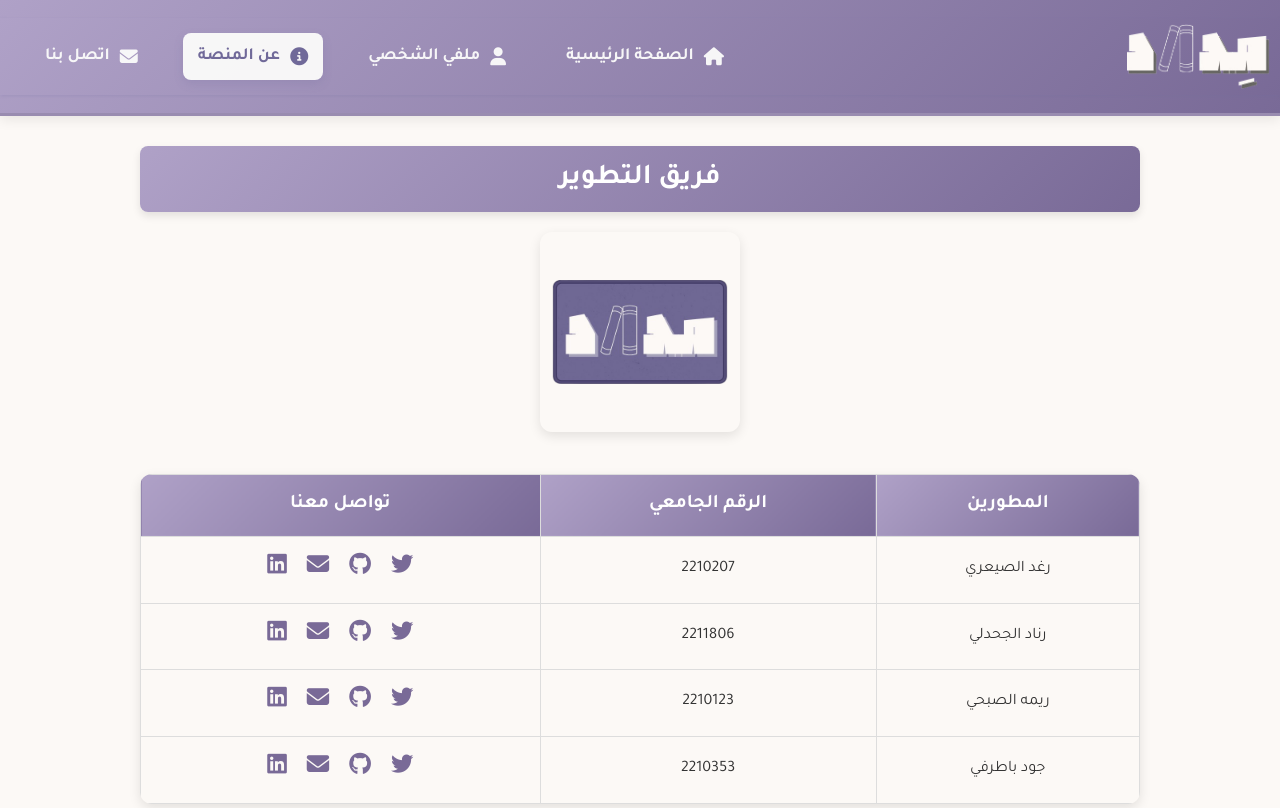
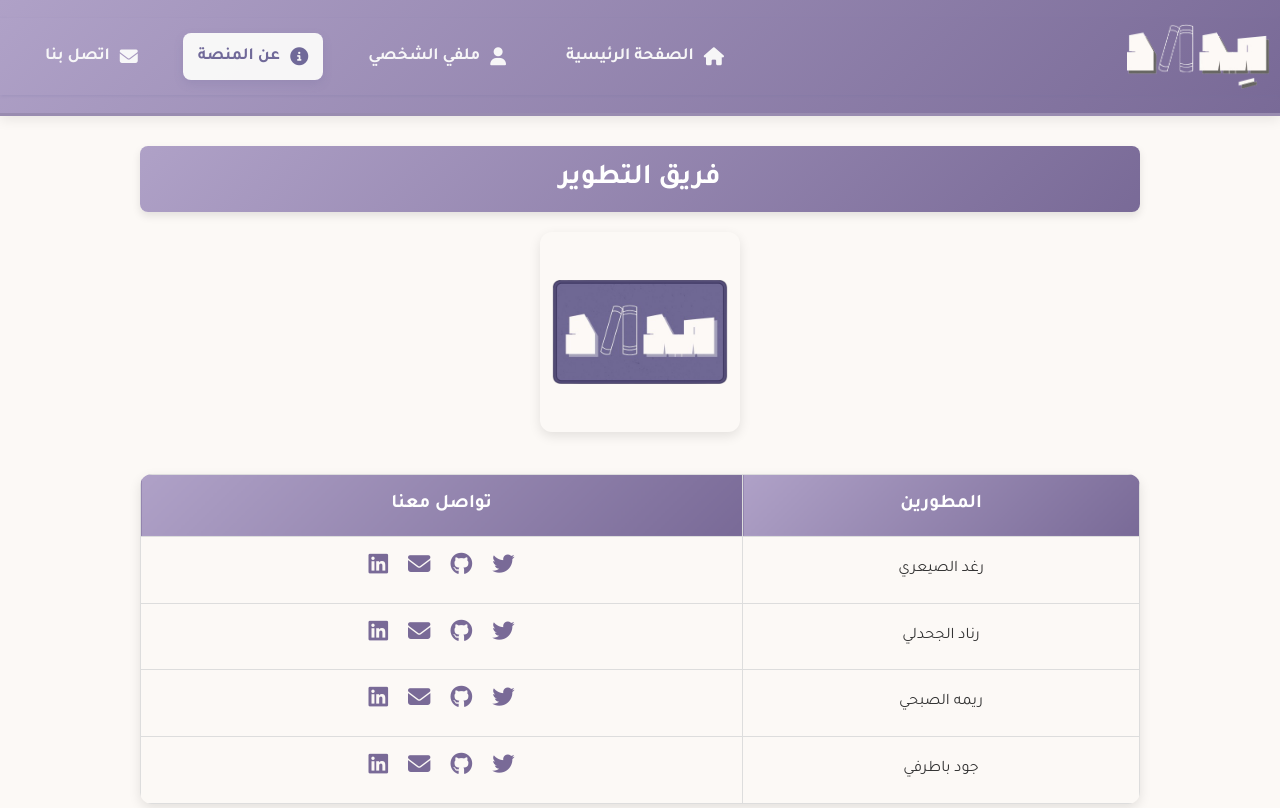
Before and after one commit to Joud676/Medad, a website: page public/HTML/AboutUs.html in a window 1280 px wide. Shown: the top 808 px of the page. Drawn offline with Linux system fonts and the light colour scheme.

Commit message:
Modifications

```diff
--- a/public/CSS/WriteStyles.css
+++ b/public/CSS/WriteStyles.css
@@ -98,14 +98,13 @@ main {
 
 .book {
     width: 100%;
-    height: auto;
+    height: 500px;
     background: #fcf9f6;
     border: 2px solid #ece6dc;
     border-radius: 8px;
     box-shadow: 0 8px 16px rgba(0, 0, 0, 0.1);
     display: flex;
     flex-wrap: wrap;
-    overflow: hidden;
     position: relative;
 }
 
--- a/public/HTML/AboutUs.html
+++ b/public/HTML/AboutUs.html
@@ -47,7 +47,6 @@
             <thead>
                 <tr>
                     <th>المطورين</th>
-                    <th>الرقم الجامعي</th>
                     <th>تواصل معنا</th>
                 </tr>
             </thead>
@@ -55,7 +54,6 @@
                 <!-- Raghad info -->
                 <tr>
                     <td>رغد الصيعري</td>
-                    <td>2210207</td>
                     <td>
                         <div class="icon-link">
                             <a href="https://x.com/iiraii19?s=21&t=_2yWQPV4WFqc8rpwtbrggA" target="_blank"
@@ -80,7 +78,6 @@
                 <!--  Ranad info -->
                 <tr>
                     <td>رناد الجحدلي</td>
-                    <td>2211806</td>
                     <td>
                         <div class="icon-link">
                             <a href="https://x.com/Ranad__88" target="_blank" rel="noopener" title="رابط تويتر لرناد">
@@ -104,7 +101,6 @@
                 <!-- Rema info -->
                 <tr>
                     <td>ريمه الصبحي</td>
-                    <td>2210123</td>
                     <td>
                         <div class="icon-link">
                             <a href="https://x.com/rimah_alsubhi?s=21" target="_blank" rel="noopener"
@@ -129,7 +125,6 @@
                 <!-- Joud info -->
                 <tr>
                     <td>جود باطرفي</td>
-                    <td>2210353</td>
                     <td>
                         <div class="icon-link">
                             <a href="https://x.com/Joud1J_" target="_blank" rel="noopener" title="رابط تويتر لجود">
```
